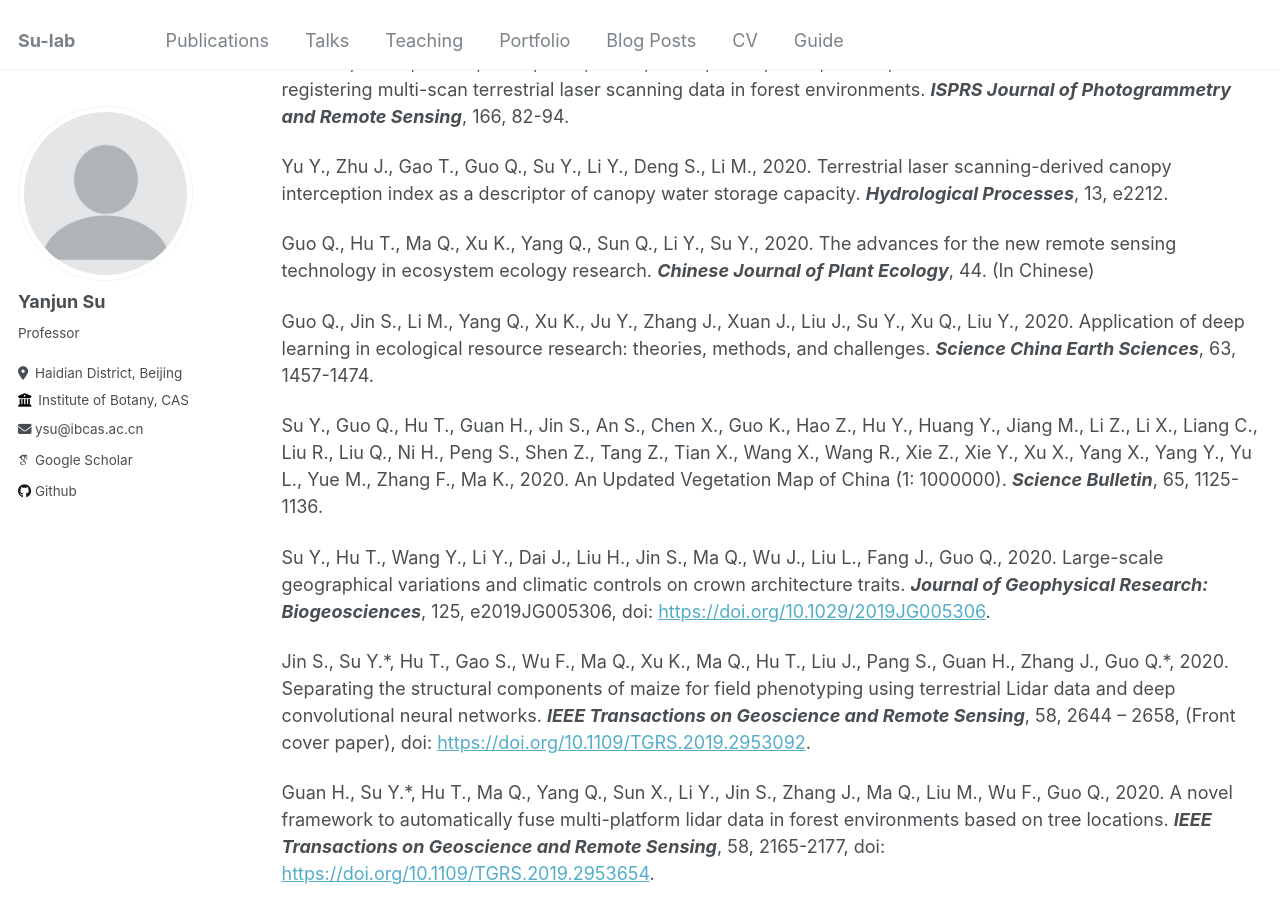
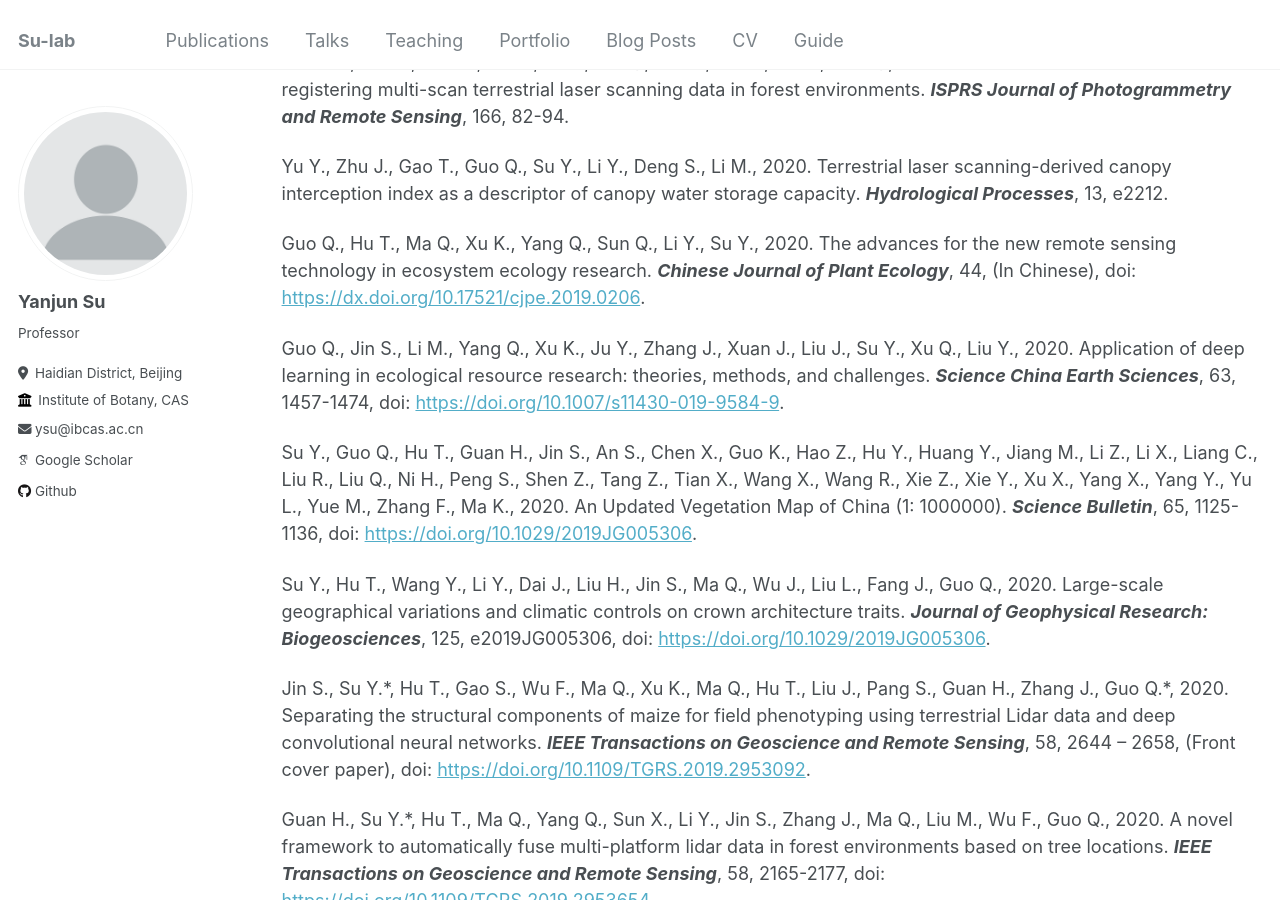
Before and after one commit to krotia/krotia.github.io, a Jekyll site: the page built from _pages/publications.md, in a window 1280 px wide and 900 px high, scrolled down 4853 px. Built offline with Jekyll 4.4.1, drawn with Linux system fonts in a browser that asks for light colours; some web fonts are replaced.

Commit message:
Update publications.md

```diff
--- a/_pages/publications.md
+++ b/_pages/publications.md
@@ -107,11 +107,11 @@ author_profile: true
 
 <p>Yu Y., Zhu J., Gao T., Guo Q., Su Y., Li Y., Deng S., Li M., 2020. Terrestrial laser scanning-derived canopy interception index as a descriptor of canopy water storage capacity. <strong><em>Hydrological Processes</em></strong>, 13, e2212.</p>
 
-<p>Guo Q., Hu T., Ma Q., Xu K., Yang Q., Sun Q., Li Y., Su Y., 2020. The advances for the new remote sensing technology in ecosystem ecology research. <strong><em>Chinese Journal of Plant Ecology</em></strong>, 44. (In Chinese)</p>
+<p>Guo Q., Hu T., Ma Q., Xu K., Yang Q., Sun Q., Li Y., Su Y., 2020. The advances for the new remote sensing technology in ecosystem ecology research. <strong><em>Chinese Journal of Plant Ecology</em></strong>, 44, (In Chinese), doi: <a href="https://dx.doi.org/10.17521/cjpe.2019.0206">https://dx.doi.org/10.17521/cjpe.2019.0206</a>.</p>
 
-<p>Guo Q., Jin S., Li M., Yang Q., Xu K., Ju Y., Zhang J., Xuan J., Liu J., Su Y., Xu Q., Liu Y., 2020. Application of deep learning in ecological resource research: theories, methods, and challenges. <strong><em>Science China Earth Sciences</em></strong>, 63, 1457-1474.</p>
+<p>Guo Q., Jin S., Li M., Yang Q., Xu K., Ju Y., Zhang J., Xuan J., Liu J., Su Y., Xu Q., Liu Y., 2020. Application of deep learning in ecological resource research: theories, methods, and challenges. <strong><em>Science China Earth Sciences</em></strong>, 63, 1457-1474, doi: <a herf="https://doi.org/10.1007/s11430-019-9584-9">https://doi.org/10.1007/s11430-019-9584-9</a>.</p>
 
-<p>Su Y., Guo Q., Hu T., Guan H., Jin S., An S., Chen X., Guo K., Hao Z., Hu Y., Huang Y., Jiang M., Li Z., Li X., Liang C., Liu R., Liu Q., Ni H., Peng S., Shen Z., Tang Z., Tian X., Wang X., Wang R., Xie Z., Xie Y., Xu X., Yang X., Yang Y., Yu L., Yue M., Zhang F., Ma K., 2020. An Updated Vegetation Map of China (1: 1000000). <strong><em>Science Bulletin</em></strong>, 65, 1125-1136.</p>
+<p>Su Y., Guo Q., Hu T., Guan H., Jin S., An S., Chen X., Guo K., Hao Z., Hu Y., Huang Y., Jiang M., Li Z., Li X., Liang C., Liu R., Liu Q., Ni H., Peng S., Shen Z., Tang Z., Tian X., Wang X., Wang R., Xie Z., Xie Y., Xu X., Yang X., Yang Y., Yu L., Yue M., Zhang F., Ma K., 2020. An Updated Vegetation Map of China (1: 1000000). <strong><em>Science Bulletin</em></strong>, 65, 1125-1136, doi: <a herf="https://doi.org/10.1029/2019JG005306">https://doi.org/10.1029/2019JG005306</a>.</p>
 
 <p>Su Y., Hu T., Wang Y., Li Y., Dai J., Liu H., Jin S., Ma Q., Wu J., Liu L., Fang J., Guo Q., 2020. Large-scale geographical variations and climatic controls on crown architecture traits. <strong><em>Journal of Geophysical Research: Biogeosciences</em></strong>, 125, e2019JG005306, doi: <a href="https://doi.org/10.1029/2019JG005306">https://doi.org/10.1029/2019JG005306</a>.</p>
 
```
